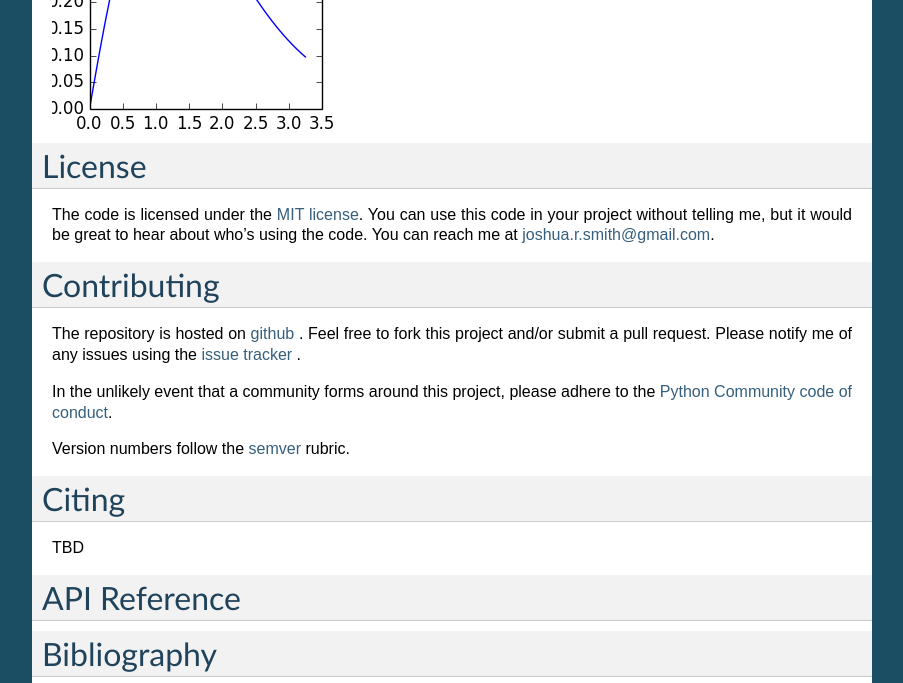
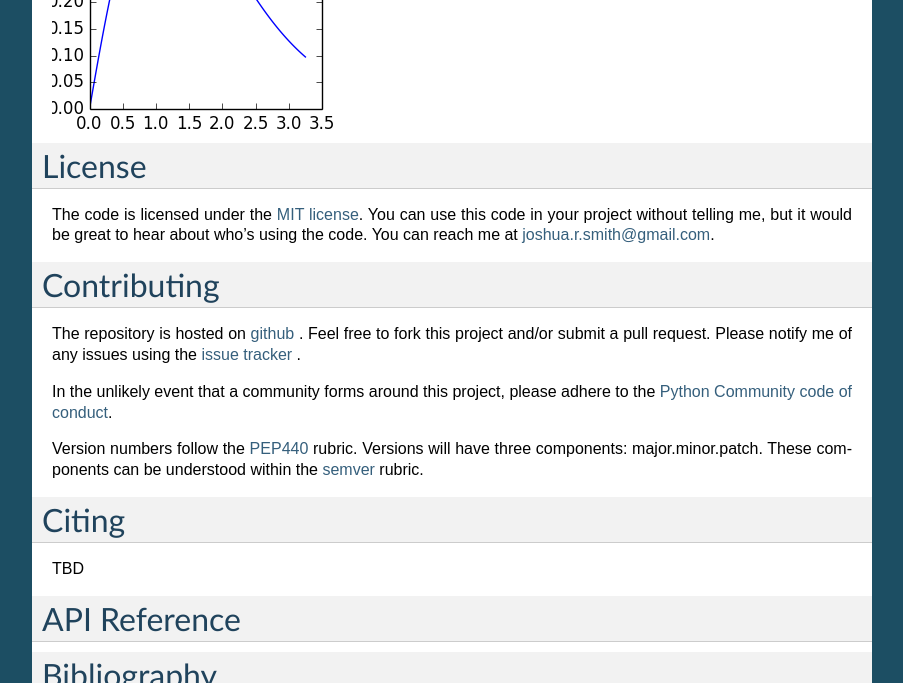
Before and after one commit to jrsmith3/ibei, a Sphinx documentation site: the page built from doc/index.rst, in a window 1280 px wide and 900 px high, scrolled down 1776 px, cut to the strip 0-683 px from the top of the window. Shown: the whole strip, without its empty margins (198-1101 px from the left). Built offline with Sphinx 7.4.7, drawn with Linux system fonts in a browser that asks for light colours; cross-references to code outside the pages are shown as plain code; the version number is read from the project's files by our own code.

Commit message:
Switch to PEP440 for versioning
Closes #30.

```diff
--- a/doc/index.rst
+++ b/doc/index.rst
@@ -90,7 +90,7 @@ The repository is hosted on `github <https://github.com/jrsmith3/ibei>`_ . Feel
 
 In the unlikely event that a community forms around this project, please adhere to the `Python Community code of conduct <https://www.python.org/psf/codeofconduct/>`_.
 
-Version numbers follow the `semver <http://semver.org>`_ rubric.
+Version numbers follow the `PEP440 <https://www.python.org/dev/peps/pep-0440/>`_ rubric. Versions will have three components: major.minor.patch. These components can be understood within the `semver <http://semver.org/>`_ rubric.
 
 
 Citing
```
